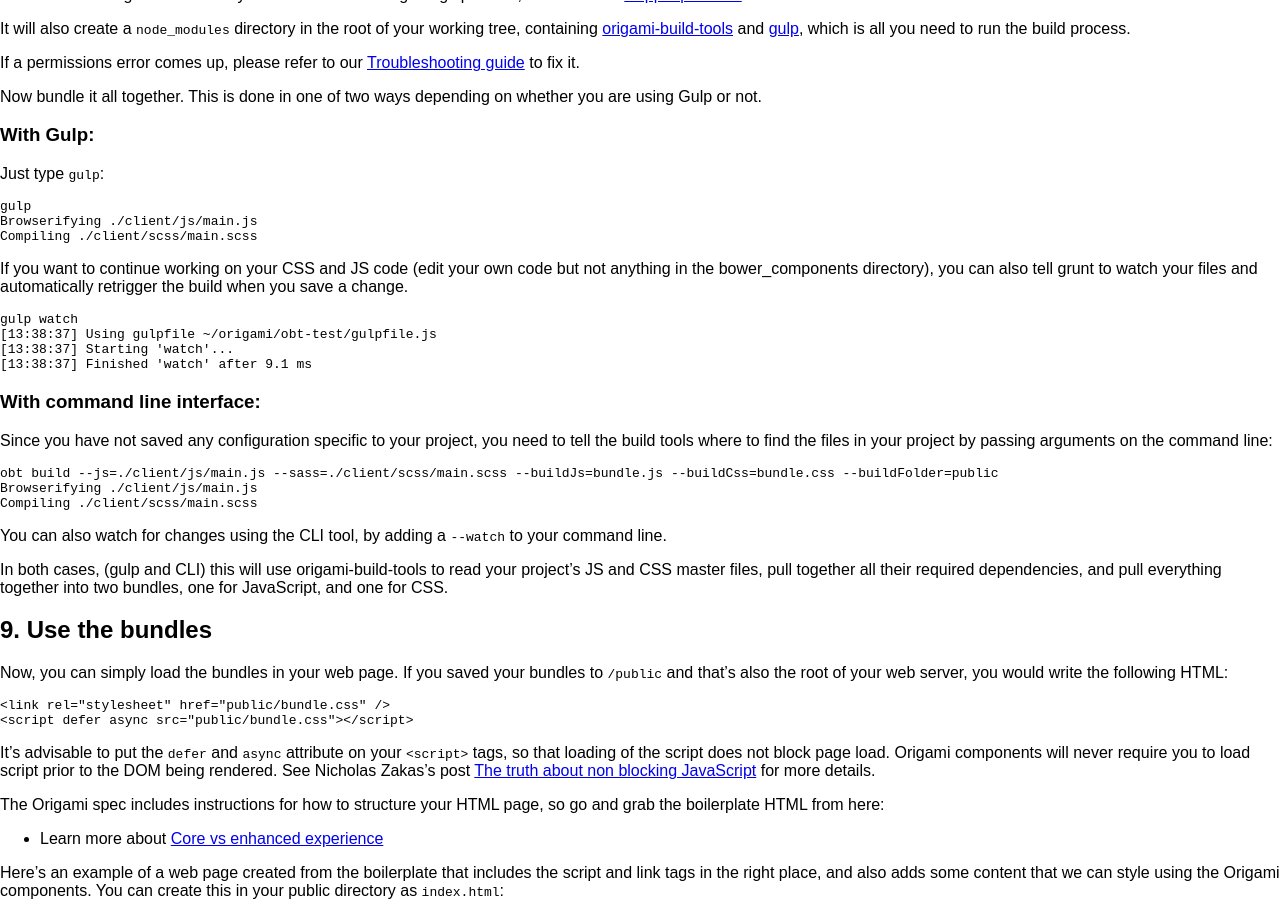
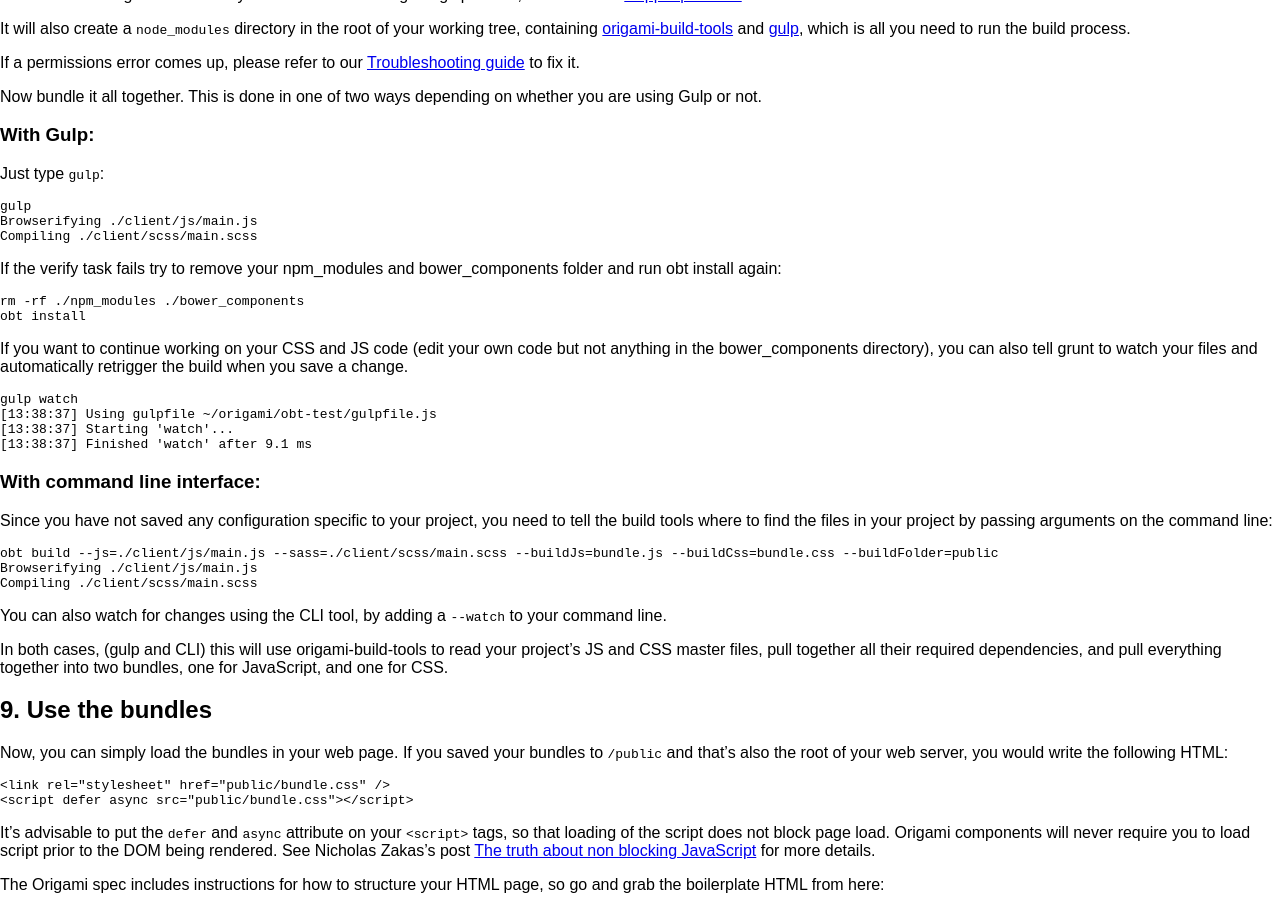
Before and after one commit to Financial-Times/ft-origami, a Jekyll site: the page built from docs/developer-guide/building-modules.md, in a window 1280 px wide and 900 px high, scrolled down 5815 px. Built offline with Jekyll 4.4.1, drawn with Linux system fonts in a browser that asks for light colours; nearby versions of some CDN libraries; comment, search, counter and statistics services are not loaded; a style sheet for code colours, icons or effects is not loaded.

Commit message:
Add troubleshoot tip if gulp fails on verify

```diff
--- a/docs/developer-guide/building-modules.md
+++ b/docs/developer-guide/building-modules.md
@@ -331,6 +331,13 @@ Just type `gulp`:
 Compiling ./client/scss/main.scss</output>
 </pre>
 
+If the verify task fails try to remove your npm_modules and bower_components folder and run obt install again:
+
+<pre class="cli">
+<kbd>rm -rf ./npm_modules ./bower_components</kbd>
+<kbd>obt install</kbd>
+</pre>
+
 If you want to continue working on your CSS and JS code (edit your own code but not anything in the bower_components directory), you can also tell grunt to watch your files and automatically retrigger the build when you save a change.
 
 <pre class="cli">
```
